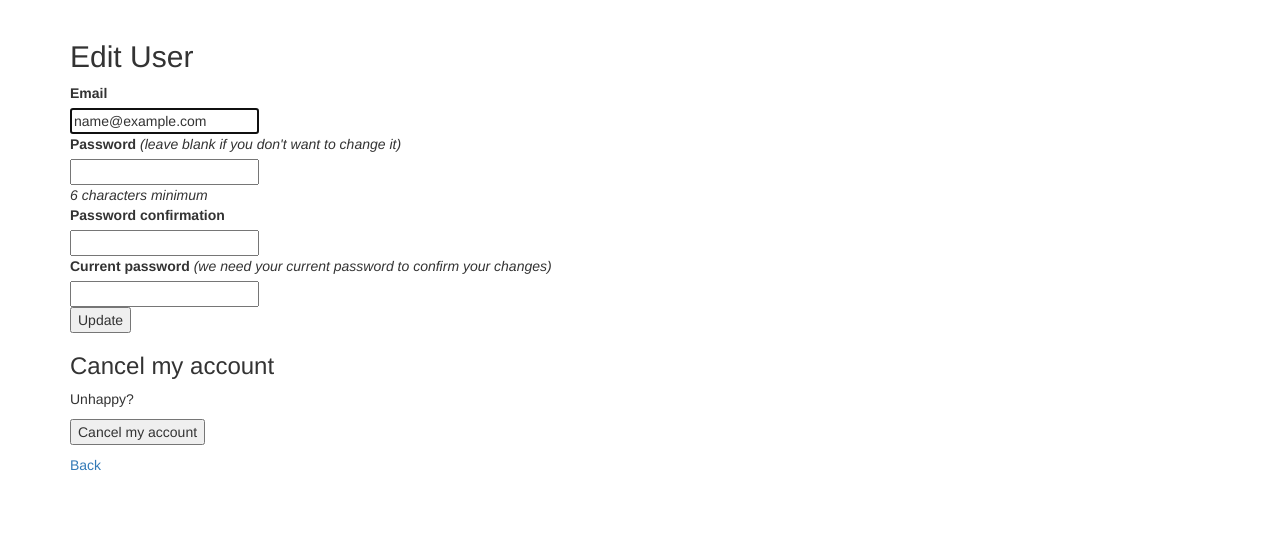
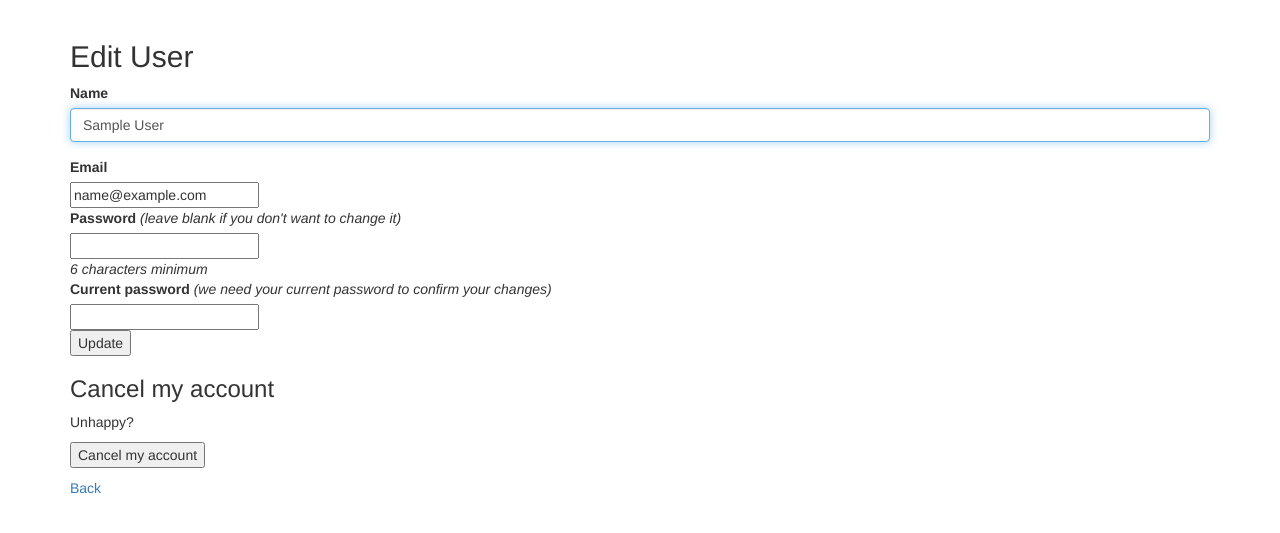
Before and after one commit to hustheguru/pinteresting, a Rails app: page /users/edit in a window 1280 px wide. Shown: the part 52-585 px from the top of the page. Run offline with Rails 7, Linux system fonts and the light colour scheme; the visitor is signed in with stand-in values (Sample User, id 1); style sheets or scripts are compiled from the project's sources; parts of the project's set-up code (start-up, migrations or seed data) failed here and were passed over; some libraries are stand-ins or nearby versions.

Commit message:
Add names to users

```diff
--- a/app/controllers/application_controller.rb
+++ b/app/controllers/application_controller.rb
@@ -2,4 +2,12 @@ class ApplicationController < ActionController::Base
   # Prevent CSRF attacks by raising an exception.
   # For APIs, you may want to use :null_session instead.
   protect_from_forgery with: :exception
+  before_action :configure_permitted_parameters, if: :devise_controller?
+
+protected
+
+ def configure_permitted_parameters
+   devise_parameter_sanitizer.permit(:sign_up, keys: [:name])
+   devise_parameter_sanitizer.permit(:account_update, keys: [:name])
+ end
 end
--- a/app/models/pin.rb
+++ b/app/models/pin.rb
@@ -2,4 +2,5 @@ class Pin < ActiveRecord::Base
 	belongs_to :user
 	has_attached_file :image, styles: { medium: "300x300>", thumb: "100x100>" }
     validates_attachment_content_type :image, :content_type => ["image/jpg", "image/jpeg", "image/png", "image/gif"]
+validates :description, presence: true
 end
--- a/app/models/user.rb
+++ b/app/models/user.rb
@@ -5,4 +5,5 @@ class User < ActiveRecord::Base
          :recoverable, :rememberable, :trackable, :validatable
 
   has_many :pins
+  validates :name, presence: true
 end
--- a/app/views/devise/registrations/edit.html.erb
+++ b/app/views/devise/registrations/edit.html.erb
@@ -2,6 +2,11 @@
 
 <%= form_for(resource, as: resource_name, url: registration_path(resource_name), html: { method: :put }) do |f| %>
   <%= devise_error_messages! %>
+
+  <div class="form-group">
+       <%= f.label :name %>
+       <%= f.text_field :name, class: "form-control", :autofocus => true %>
+     </div>
 
   <div class="field">
     <%= f.label :email %><br />
@@ -22,11 +27,6 @@
   </div>
 
   <div class="field">
-    <%= f.label :password_confirmation %><br />
-    <%= f.password_field :password_confirmation, autocomplete: "off" %>
-  </div>
-
-  <div class="field">
     <%= f.label :current_password %> <i>(we need your current password to confirm your changes)</i><br />
     <%= f.password_field :current_password, autocomplete: "off" %>
   </div>
--- a/app/views/devise/registrations/new.html.erb
+++ b/app/views/devise/registrations/new.html.erb
@@ -5,6 +5,11 @@
 <div class="panel-body">
     <%= form_for(resource, as: resource_name, url: registration_path(resource_name)) do |f| %>
       <%= devise_error_messages! %>
+
+      <div class="form-group">
+        <%= f.label :name %>
+        <%= f.text_field :name, autofocus: true, class: "form-control" %>
+      </div>
 
       <div class="form-group">
         <%= f.label :email %>
--- a/app/views/pins/index.html.erb
+++ b/app/views/pins/index.html.erb
@@ -8,7 +8,7 @@
 
          <div class = "panel-body">
           <%= pin.description %> <br/>
-          <strong><%= pin.user.email if pin.user %></strong>
+          <strong><%= pin.user.name if pin.user %></strong>
 
           <% if pin.user == current_user %>
              <div class="actions">
--- /dev/null
+++ b/db/migrate/20160925003908_add_nameto_users.rb
@@ -0,0 +1,4 @@
+class AddNametoUsers < ActiveRecord::Migration
+  def change
+  end
+end
--- /dev/null
+++ b/db/migrate/20160925004615_add_name_to_users.rb
@@ -0,0 +1,5 @@
+class AddNameToUsers < ActiveRecord::Migration
+  def change
+    add_column :users, :name, :string
+  end
+end
```
Also changed, not shown: db/schema.rb.
